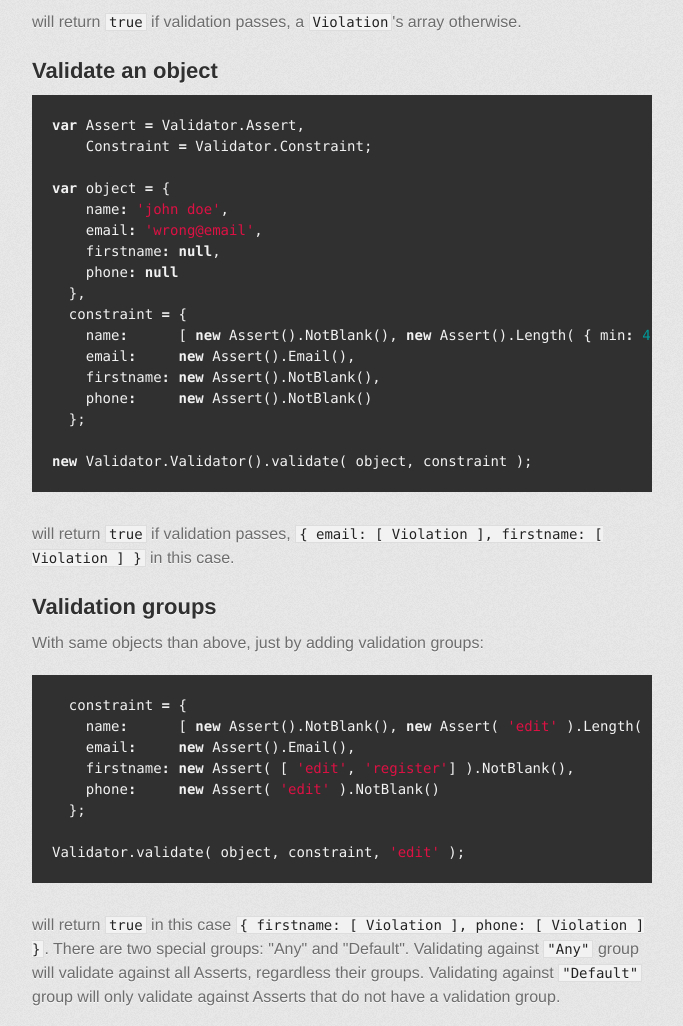
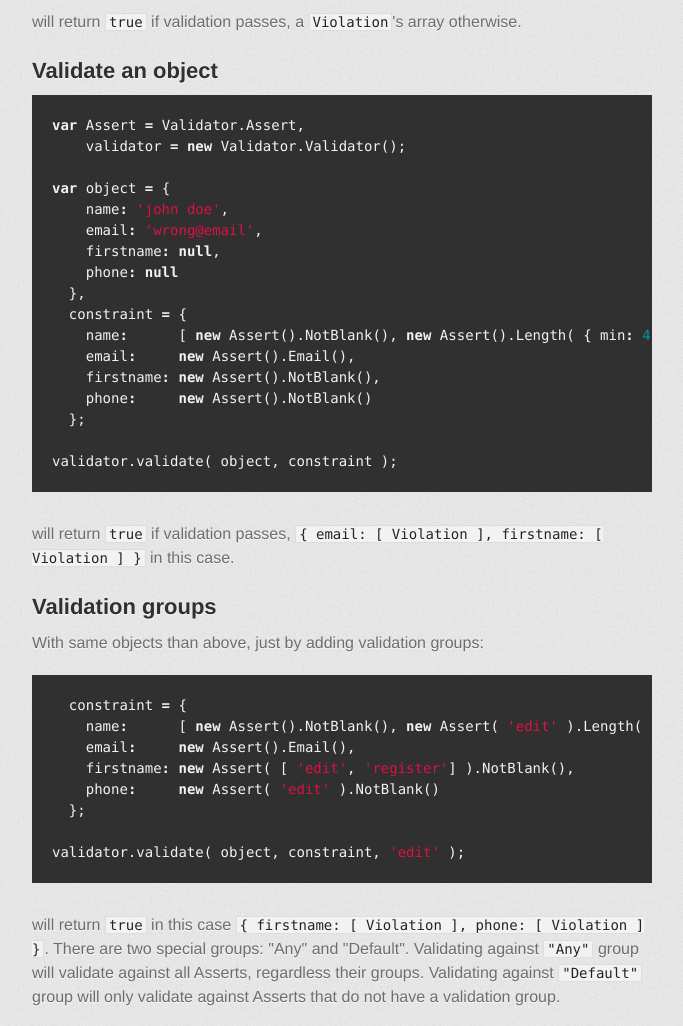
Before and after one commit to guillaumepotier/validator.js, a plain HTML site: page index.html in a window 1280 px wide. Shown: the part 2660-3686 px from the top of the page, without its empty margins (298-981 px from the left). Drawn offline with Linux system fonts and the light colour scheme; a web font is replaced by a local one.

```diff
--- a/index.html
+++ b/index.html
@@ -128,7 +128,7 @@
 <a name="validate-an-object" class="anchor" href="#validate-an-object"><span class="octicon octicon-link"></span></a>Validate an object</h2>
 
 <div class="highlight highlight-js"><pre><span class="kd">var</span> <span class="nx">Assert</span> <span class="o">=</span> <span class="nx">Validator</span><span class="p">.</span><span class="nx">Assert</span><span class="p">,</span>
-    <span class="nx">Constraint</span> <span class="o">=</span> <span class="nx">Validator</span><span class="p">.</span><span class="nx">Constraint</span><span class="p">;</span>
+    <span class="nx">validator</span> <span class="o">=</span> <span class="k">new</span> <span class="nx">Validator</span><span class="p">.</span><span class="nx">Validator</span><span class="p">();</span>
 
 <span class="kd">var</span> <span class="nx">object</span> <span class="o">=</span> <span class="p">{</span>
     <span class="nx">name</span><span class="o">:</span> <span class="s1">'john doe'</span><span class="p">,</span>
@@ -143,7 +143,7 @@
     <span class="nx">phone</span><span class="o">:</span>     <span class="k">new</span> <span class="nx">Assert</span><span class="p">().</span><span class="nx">NotBlank</span><span class="p">()</span>
   <span class="p">};</span>
 
-<span class="k">new</span> <span class="nx">Validator</span><span class="p">.</span><span class="nx">Validator</span><span class="p">().</span><span class="nx">validate</span><span class="p">(</span> <span class="nx">object</span><span class="p">,</span> <span class="nx">constraint</span> <span class="p">);</span>
+<span class="nx">validator</span><span class="p">.</span><span class="nx">validate</span><span class="p">(</span> <span class="nx">object</span><span class="p">,</span> <span class="nx">constraint</span> <span class="p">);</span>
 </pre></div>
 
 <p>will return <code>true</code> if validation passes,
@@ -161,7 +161,7 @@
     <span class="nx">phone</span><span class="o">:</span>     <span class="k">new</span> <span class="nx">Assert</span><span class="p">(</span> <span class="s1">'edit'</span> <span class="p">).</span><span class="nx">NotBlank</span><span class="p">()</span>
   <span class="p">};</span>
 
-<span class="nx">Validator</span><span class="p">.</span><span class="nx">validate</span><span class="p">(</span> <span class="nx">object</span><span class="p">,</span> <span class="nx">constraint</span><span class="p">,</span> <span class="s1">'edit'</span> <span class="p">);</span>
+<span class="nx">validator</span><span class="p">.</span><span class="nx">validate</span><span class="p">(</span> <span class="nx">object</span><span class="p">,</span> <span class="nx">constraint</span><span class="p">,</span> <span class="s1">'edit'</span> <span class="p">);</span>
 </pre></div>
 
 <p>will return <code>true</code> in this case <code>{ firstname: [ Violation ], phone: [ Violation ] }</code>.
```
Also changed, not shown: params.json (+1 -1 lines).
